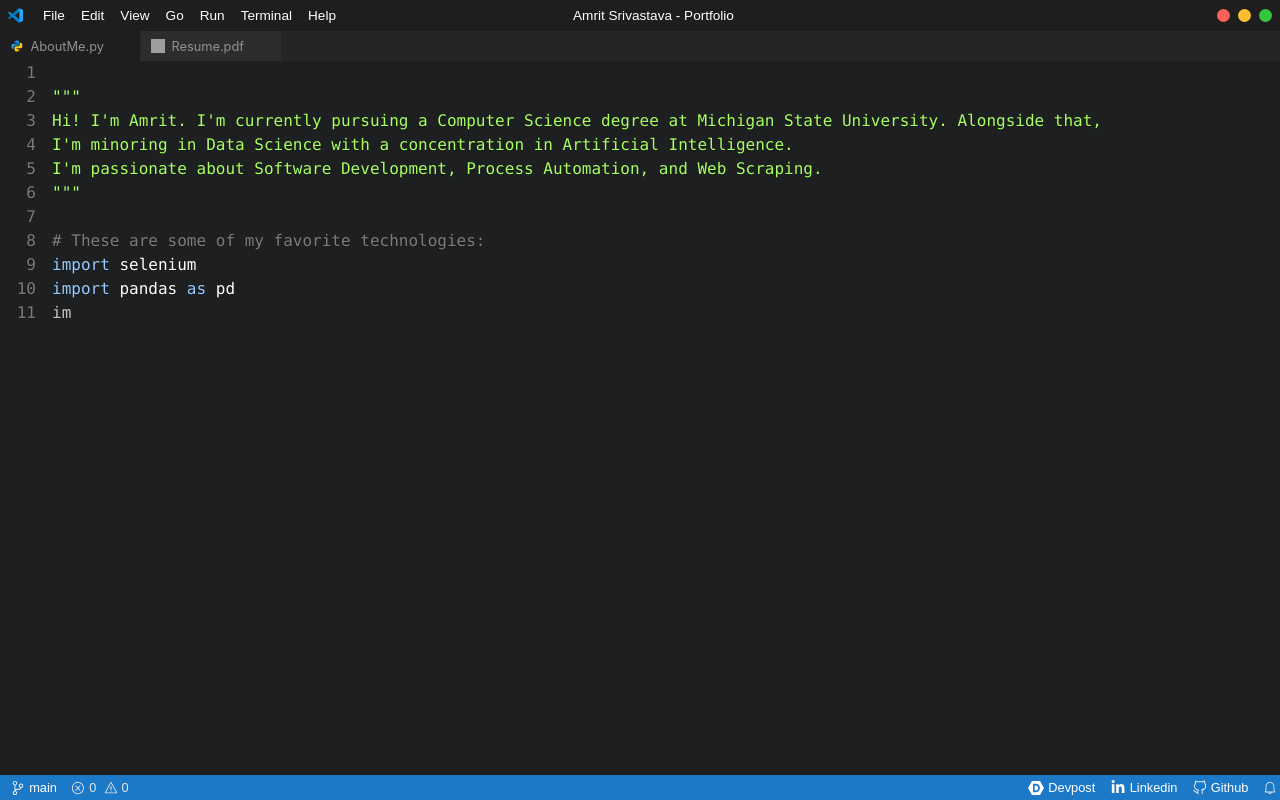
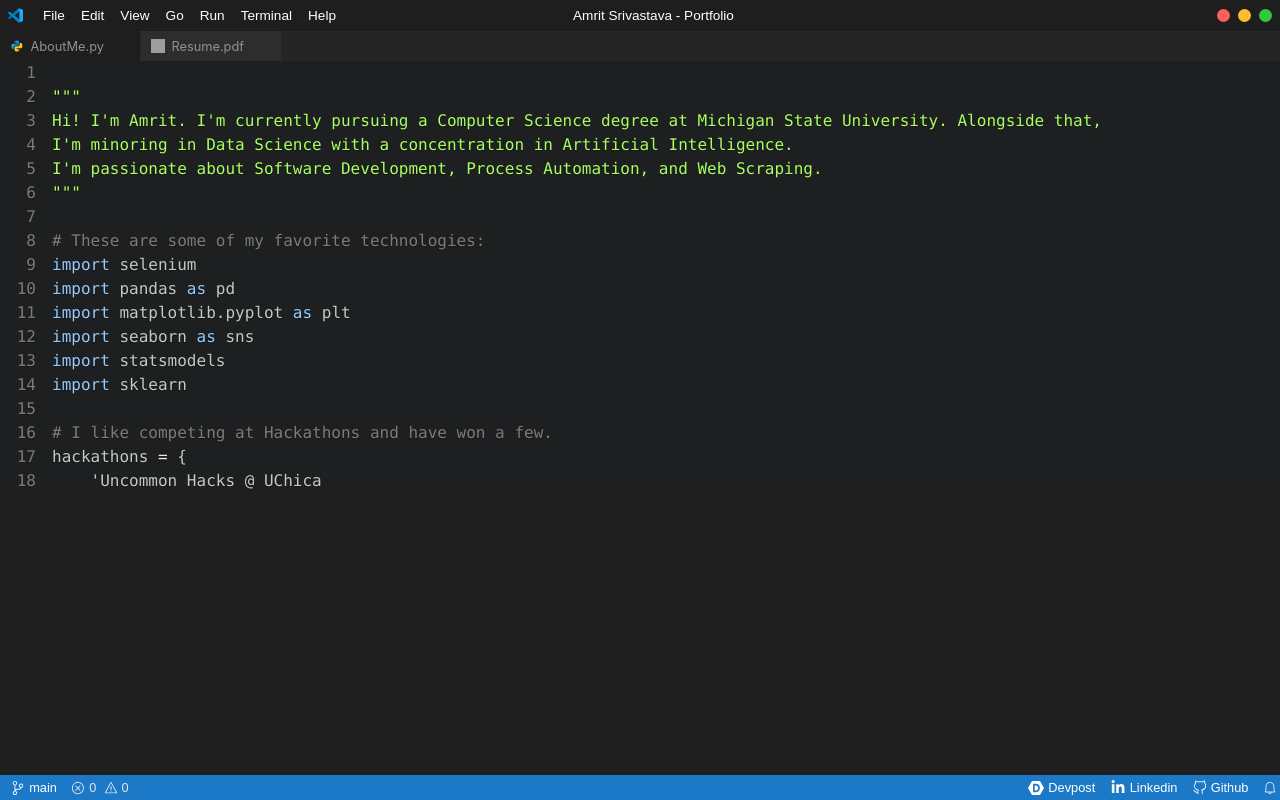
Before and after one commit to Swefton/portfolio-website, a React (Create React App) app: page / in a window 1280 px wide. Built offline with nearby package versions, Linux system fonts and the light colour scheme; grey boxes are pictures that could not be loaded.

Commit message:
Attempt at Fixing Animation Bug

```diff
--- a/src/App.js
+++ b/src/App.js
@@ -28,9 +28,10 @@ function App() {
         <Titlebar />
         <Navbar activeItem={activeItem} setActiveItem={setActiveItem}/>
       </div>
-      {activeItem === 0 && <AboutMe />}
-      {activeItem === 1 && <Resume />}
-
+      <div className='Page-View'>
+        {activeItem === 0 && <AboutMe />}
+        {activeItem === 1 && <Resume />}
+      </div>
       <br></br>
       <br></br>
       <Bottombar />
--- a/src/page/CodeBlock.js
+++ b/src/page/CodeBlock.js
@@ -22,7 +22,7 @@ function CodeBlock({ code }) {
         setAnimationState(currentIndex);
         localStorage.setItem(`code-block-${code}`, currentIndex);
       }
-    }, 15); // Adjust the typing speed here (milliseconds)
+    }, 10); // Adjust the typing speed here (milliseconds)
 
     return () => clearInterval(typingInterval);
   }, [code, animationState]);
@@ -44,7 +44,7 @@ function CodeBlock({ code }) {
 
   return (
     <div className="code-block">
-      <SyntaxHighlighter language="python" style={atomDark} showLineNumbers>
+      <SyntaxHighlighter language="python" style={atomDark} showLineNumbers wrapLines>
         {displayedCode}
       </SyntaxHighlighter>
     </div>
--- a/src/styles/CodeBlock.css
+++ b/src/styles/CodeBlock.css
@@ -2,21 +2,10 @@
     margin: 0 0 0 0;
     padding: 0 0 0 0;
     border: 0;
-
+    width: 100%;
   }
 
   .code-block pre {
     padding: 0 !important;
     margin: 0 !important;
   }
-
-  span {
-    color: white;
-    padding-right: 0px;
-  }
-
-  .code-line {
-    display: flex;
-    align-items: center;
-    height: 23px;
-  }
```
Also changed, not shown: src/styles/App.css (+3 -4 lines).
